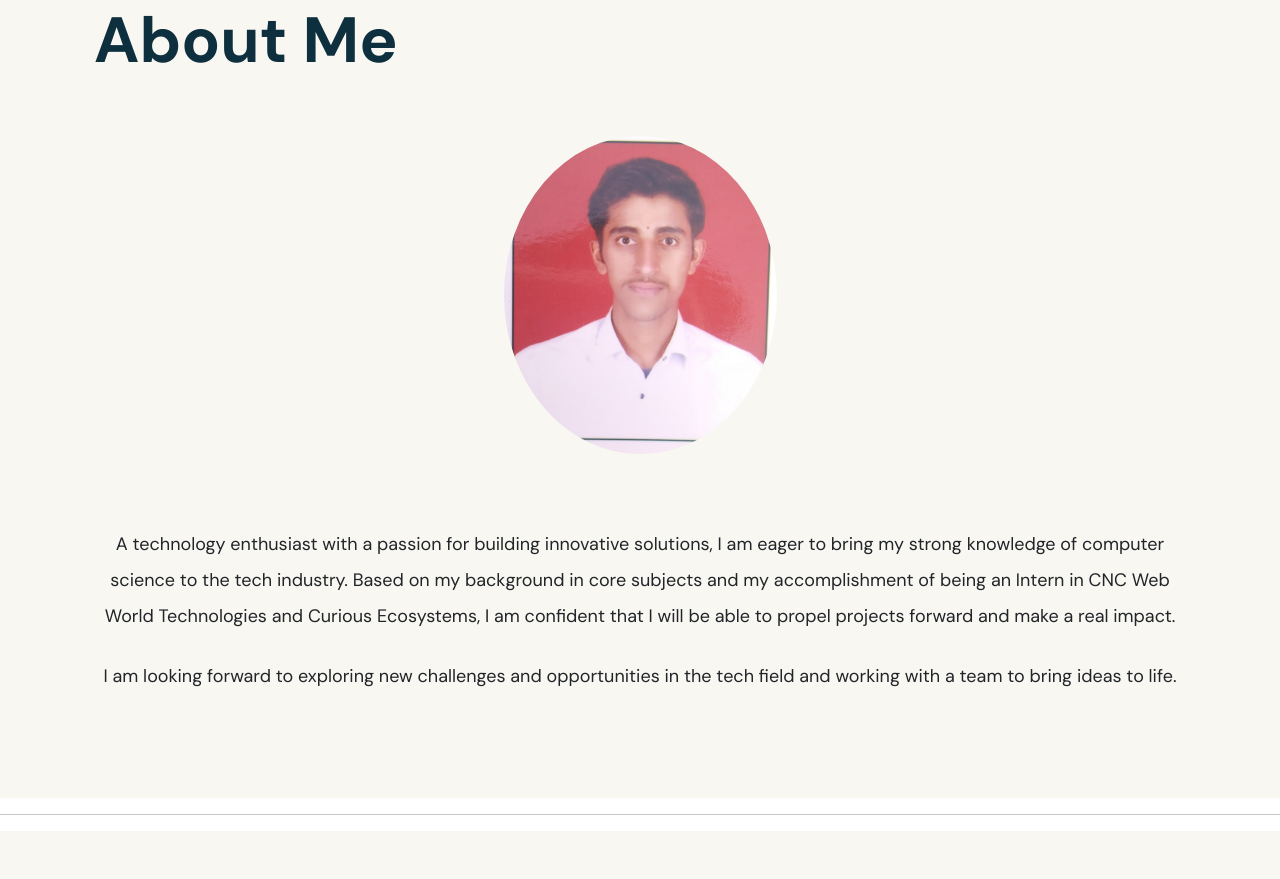
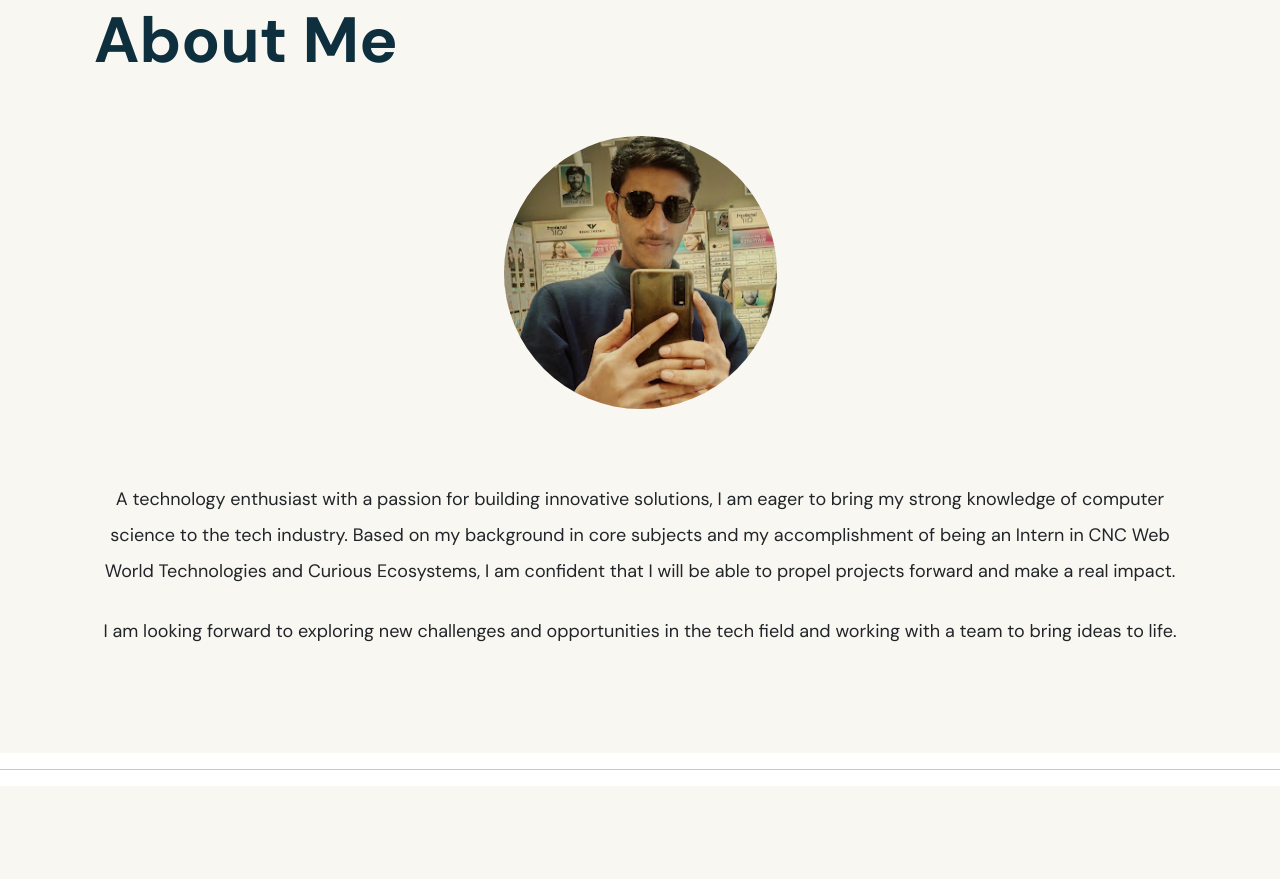
Before and after one commit to dattamundhe2410/Portfolio, a plain HTML site: page index.html in a window 1280 px wide. Shown: the part 834-1713 px from the top of the page. Drawn offline with nearby package versions, Linux system fonts and the light colour scheme.

Commit message:
project added

```diff
--- a/index.html
+++ b/index.html
@@ -88,7 +88,7 @@
                      <h1 class=" display-3 fw-bold ">About Me</h1>
                     </div>
                   <div class="text-center mx-auto ">
-                     <img src="assets/ghost.jpg " class="rounded-circle w-25 ">
+                     <img src="assets/dm.jpg " class="rounded-circle w-25 ">
                   </div>
                   <div class=" text-center mt-4 lh-lg ">
                      A technology enthusiast with a passion for building innovative solutions, I am eager to bring my strong knowledge of computer science to the tech industry. Based on my background in core subjects and my accomplishment of being an Intern in CNC Web World Technologies and Curious Ecosystems, I am confident that I will be able to propel projects forward and make a real impact.
```
Also changed, not shown: assets/dm.jpg (added), assets/ghost.jpg (deleted), 1 other file.
